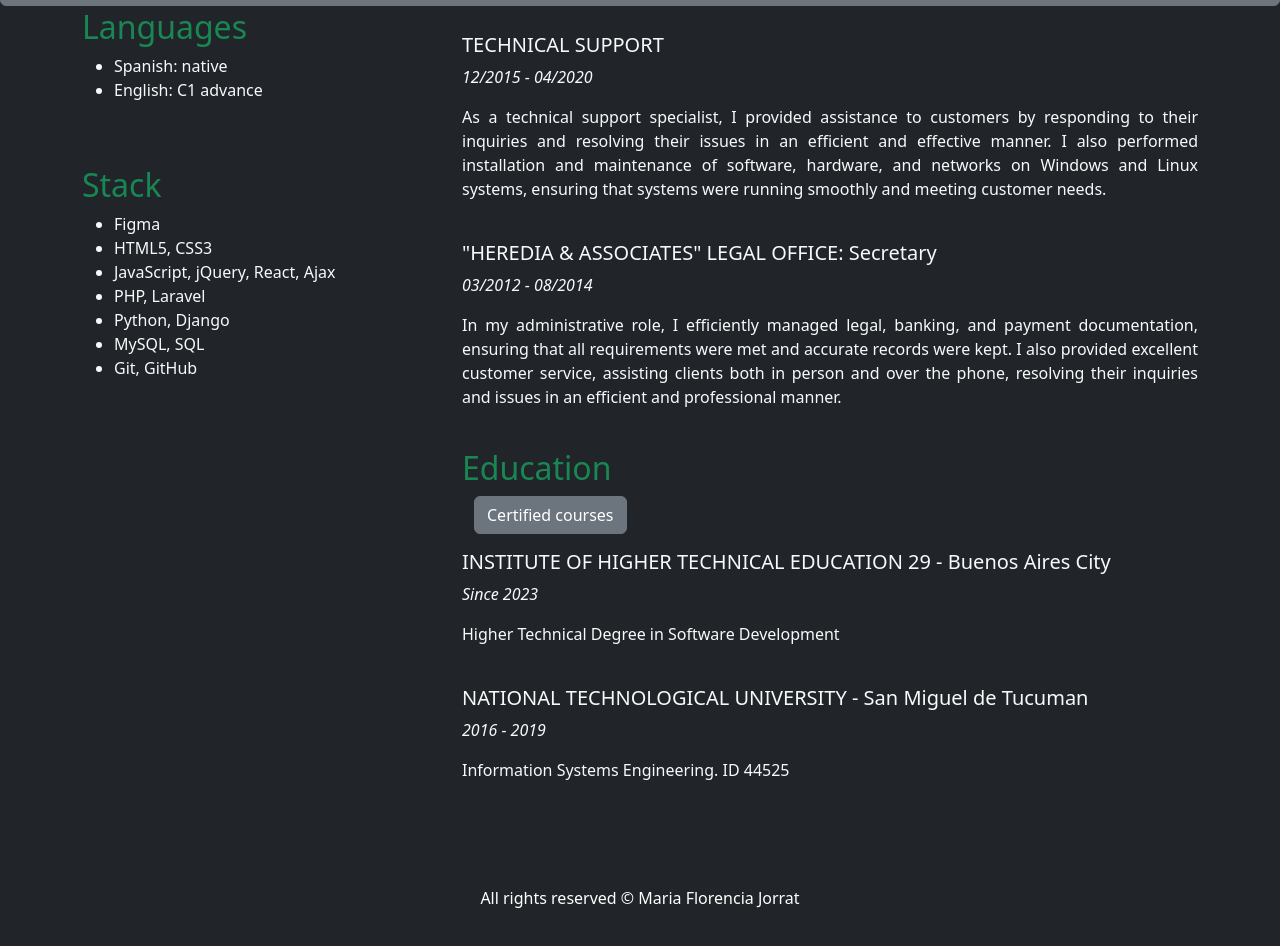
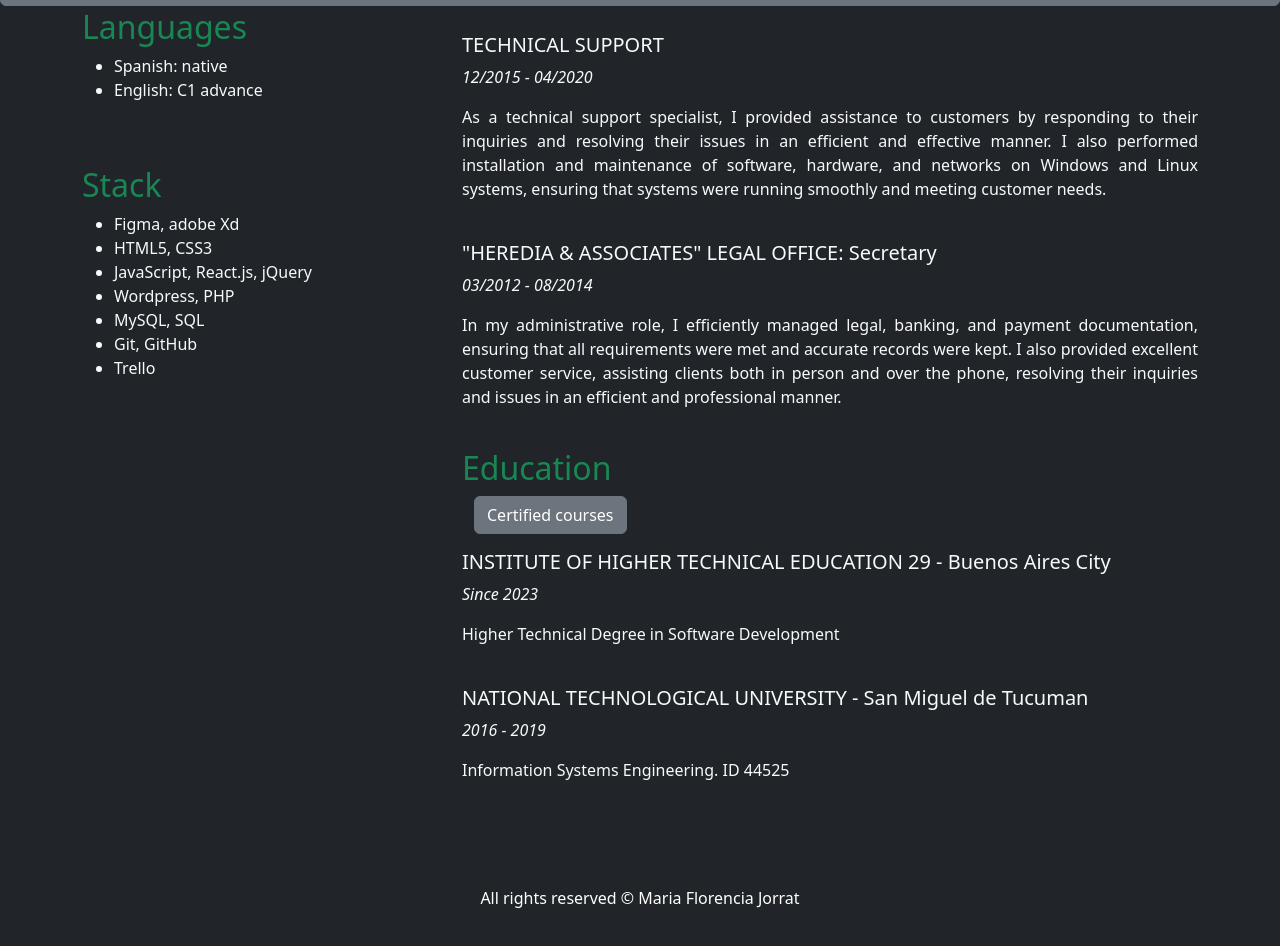
Before and after one commit to mariajorrat/Personal_page, a plain HTML site: page pages/resume.html in a window 1280 px wide. Shown: the part 794-1740 px from the top of the page. Drawn offline with Linux system fonts and the light colour scheme.

Commit message:
update resume.html

```diff
--- a/pages/resume.html
+++ b/pages/resume.html
@@ -81,13 +81,13 @@
           <br>
           <h2 class="text-success">Stack</h2>
           <ul>
-            <li>Figma</li>
+            <li>Figma, adobe Xd</li>
             <li>HTML5, CSS3</li>
-            <li>JavaScript, jQuery, React, Ajax</li>
-            <li>PHP, Laravel</li>
-            <li>Python, Django</li>
+            <li>JavaScript, React.js, jQuery</li>
+            <li>Wordpress, PHP</li>
             <li>MySQL, SQL</li>
             <li>Git, GitHub</li>
+            <li>Trello</li>
           </ul>
 
         </div>
```
